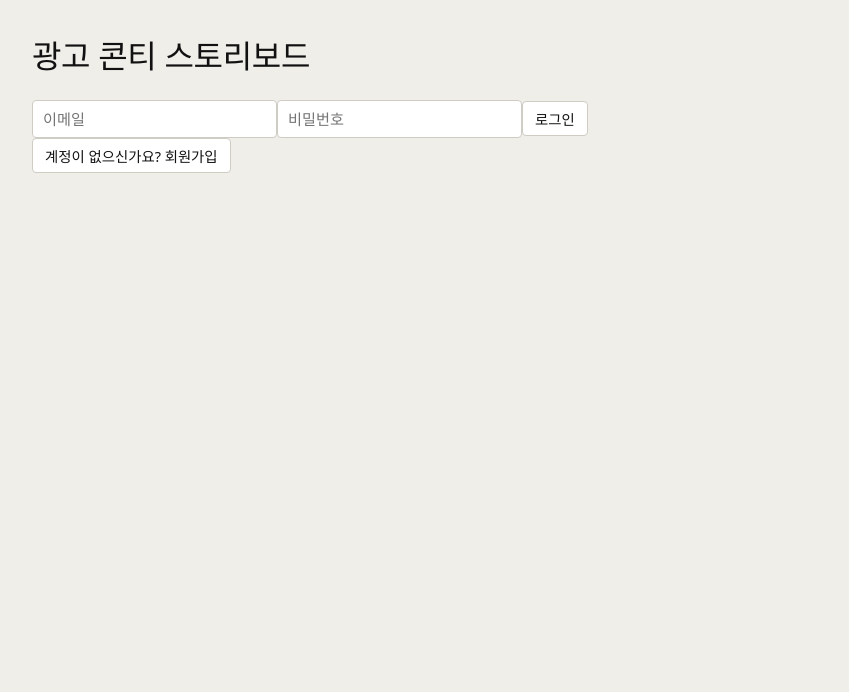
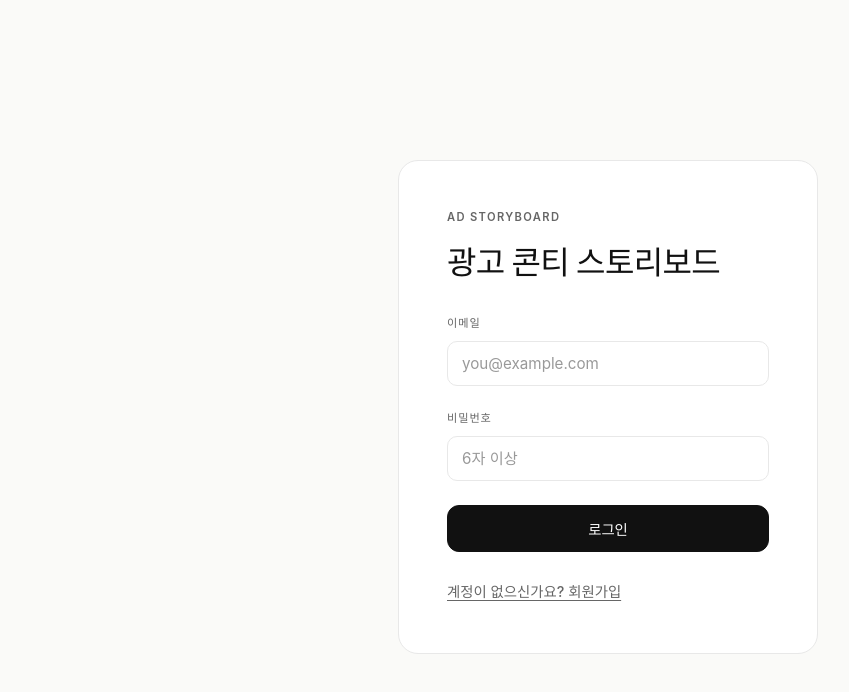
Before and after one commit to marhchneight/ad-storyboard, a React (Vite) app: page /login in a window 1280 px wide. Shown: the top 692 px of the page, without its empty margins (32-881 px from the left). Built offline with nearby package versions, Linux system fonts and the light colour scheme; no server answers.

Commit message:
style: redesign UI with minimal editorial design system (no logic changes)

```diff
--- a/src/index.css
+++ b/src/index.css
@@ -1,11 +1,11 @@
 :root {
-  font-family: system-ui, Avenir, Helvetica, Arial, sans-serif;
-  line-height: 1.5;
+  font-family: -apple-system, BlinkMacSystemFont, 'Inter', 'Helvetica Neue', Arial, sans-serif;
+  line-height: 1.6;
   font-weight: 400;
 
   color-scheme: light;
   color: #111111;
-  background-color: #F0EEE9;
+  background-color: #FAFAF8;
 
   font-synthesis: none;
   text-rendering: optimizeLegibility;
@@ -22,41 +22,157 @@ body {
   display: block;
   min-width: 320px;
   min-height: 100vh;
-  background-color: #F0EEE9;
+  background-color: #FAFAF8;
   color: #111111;
 }
 
 #root {
   max-width: 1200px;
   margin: 0 auto;
-  padding: 32px 24px;
+  padding: 64px 32px;
 }
 
-h1, h2, h3 {
+/* Typography */
+
+h1 {
+  font-size: 2rem;
+  font-weight: 700;
+  letter-spacing: -0.02em;
+  line-height: 1.25;
+  margin: 0 0 8px;
+  color: #111111;
+}
+
+h2 {
+  font-size: 1.4rem;
   font-weight: 600;
   letter-spacing: -0.01em;
+  margin: 0 0 8px;
+  color: #111111;
+}
+
+h3 {
+  font-size: 1.05rem;
+  font-weight: 600;
+  letter-spacing: -0.01em;
+  margin: 0 0 4px;
+  color: #111111;
+}
+
+p {
+  color: #666666;
+  margin: 0;
+}
+
+.eyebrow {
+  font-size: 0.7rem;
+  font-weight: 600;
+  letter-spacing: 0.12em;
+  text-transform: uppercase;
+  color: #666666;
   margin: 0 0 16px;
 }
 
-label {
+.field-label {
   display: block;
-  font-size: 0.85em;
-  font-weight: 500;
-  color: #333333;
-  margin-bottom: 16px;
+  font-size: 0.7rem;
+  font-weight: 600;
+  letter-spacing: 0.08em;
+  text-transform: uppercase;
+  color: #666666;
+  margin-bottom: 8px;
 }
+
+/* Layout */
+
+.page-shell {
+  max-width: 1200px;
+}
+
+.page-shell-narrow {
+  max-width: 560px;
+}
+
+.page-header {
+  display: flex;
+  align-items: flex-start;
+  justify-content: space-between;
+  gap: 24px;
+  margin-bottom: 48px;
+}
+
+.page-header-actions {
+  display: flex;
+  align-items: center;
+  gap: 16px;
+}
+
+/* Cards */
+
+.card {
+  background-color: #FFFFFF;
+  border: 1px solid #E8E8E8;
+  border-radius: 20px;
+  padding: 32px;
+}
+
+.form-card {
+  margin-top: 24px;
+}
+
+.prompt-card {
+  margin-bottom: 40px;
+}
+
+.prompt-card textarea {
+  min-height: 88px;
+}
+
+.auth-page {
+  display: flex;
+  justify-content: center;
+  padding-top: 96px;
+}
+
+.auth-card {
+  width: 100%;
+  max-width: 420px;
+  background-color: #FFFFFF;
+  border: 1px solid #E8E8E8;
+  border-radius: 20px;
+  padding: 48px;
+}
+
+.auth-form {
+  margin: 32px 0 24px;
+}
+
+/* Fields */
+
+.field {
+  margin-bottom: 24px;
+}
+
+/* Form controls */
 
 input,
 textarea,
 select {
+  width: 100%;
   font-family: inherit;
-  font-size: 0.95em;
+  font-size: 0.95rem;
   color: #111111;
-  background-color: #ffffff;
-  border: 1px solid #cfccc4;
-  border-radius: 4px;
-  padding: 8px 10px;
-  margin-top: 4px;
+  background-color: #FFFFFF;
+  border: 1px solid #E8E8E8;
+  border-radius: 10px;
+  padding: 12px 14px;
+  transition: border-color 160ms ease;
+}
+
+textarea {
+  min-height: 64px;
+  resize: vertical;
+  line-height: 1.5;
 }
 
 input:focus,
@@ -66,84 +182,173 @@ select:focus {
   border-color: #111111;
 }
 
+input::placeholder,
+textarea::placeholder {
+  color: #999999;
+}
+
+/* Buttons */
+
 button {
   font-family: inherit;
-  font-size: 0.9em;
-  color: #111111;
-  background-color: #ffffff;
-  border: 1px solid #cfccc4;
-  border-radius: 4px;
-  padding: 6px 12px;
+  font-size: 0.9rem;
+  font-weight: 500;
   cursor: pointer;
+  border-radius: 12px;
+  border: 1px solid transparent;
+  padding: 12px 20px;
+  transition: opacity 160ms ease, transform 160ms ease, border-color 160ms ease, background-color 160ms ease;
 }
 
-button:hover {
+button:disabled {
+  opacity: 0.4;
+  cursor: not-allowed;
+}
+
+.btn-primary,
+a.btn-primary {
+  display: inline-flex;
+  align-items: center;
+  justify-content: center;
+  background-color: #111111;
+  color: #FFFFFF;
+  border-color: #111111;
+  text-decoration: none;
+}
+
+.btn-primary:hover:not(:disabled) {
+  opacity: 0.85;
+}
+
+.btn-block {
+  width: 100%;
+}
+
+.btn-secondary {
+  background-color: #FFFFFF;
+  color: #111111;
+  border-color: #E8E8E8;
+}
+
+.btn-secondary:hover:not(:disabled) {
   border-color: #111111;
 }
 
-button:disabled {
-  color: #999999;
-  cursor: not-allowed;
+.btn-small {
+  padding: 6px 12px;
+  font-size: 0.8rem;
+  border-radius: 8px;
 }
 
-a {
+.btn-text {
+  background: none;
+  border: none;
+  padding: 4px 0;
+  color: #666666;
+  text-decoration: underline;
+  text-underline-offset: 3px;
+}
+
+.btn-text:hover:not(:disabled) {
   color: #111111;
 }
 
+/* Error */
+
 .error {
-  color: #b3261e;
-  font-size: 0.85em;
-  margin: 4px 0;
+  color: #B3261E;
+  font-size: 0.8rem;
+  margin: 8px 0;
 }
 
-.header {
-  display: flex;
-  align-items: center;
-  justify-content: space-between;
-  margin-bottom: 16px;
+/* Project grid */
+
+.project-grid {
+  display: grid;
+  grid-template-columns: repeat(auto-fill, minmax(240px, 1fr));
+  gap: 24px;
+}
+
+.project-card {
+  display: block;
+  background-color: #FFFFFF;
+  border: 1px solid #E8E8E8;
+  border-radius: 16px;
+  padding: 24px;
+  text-decoration: none;
+  color: inherit;
+  transition: transform 160ms ease, border-color 160ms ease;
+}
+
+.project-card:hover {
+  border-color: #111111;
+  transform: translateY(-2px);
+}
+
+.empty-state {
+  border: 1px dashed #E8E8E8;
+  border-radius: 20px;
+  padding: 64px 24px;
+  text-align: center;
+}
+
+/* Cut table */
+
+.cut-table-wrap {
+  background-color: #FFFFFF;
+  border: 1px solid #E8E8E8;
+  border-radius: 20px;
+  overflow: hidden;
+  margin-bottom: 24px;
 }
 
 .cut-table {
   width: 100%;
   border-collapse: collapse;
-  margin-top: 16px;
-  background-color: #ffffff;
 }
 
 .cut-table th,
 .cut-table td {
-  border: 1px solid #d9d6cd;
-  padding: 10px;
+  padding: 20px;
   vertical-align: top;
   text-align: left;
+  border-bottom: 1px solid #E8E8E8;
+}
+
+.cut-table tbody tr:last-child th,
+.cut-table tbody tr:last-child td {
+  border-bottom: none;
 }
 
 .cut-table th {
-  background-color: #E7E4DC;
+  font-size: 0.7rem;
   font-weight: 600;
-  font-size: 0.85em;
-  color: #333333;
+  letter-spacing: 0.08em;
+  text-transform: uppercase;
+  color: #666666;
+  background-color: #FAFAF8;
+  border-bottom: 1px solid #E8E8E8;
 }
 
 .drag-handle-cell {
   width: 24px;
   text-align: center;
-  background-color: #E7E4DC;
 }
 
 .drag-handle {
   cursor: grab;
-  color: #666666;
+  color: #999999;
 }
 
 .cut-cell-index {
   width: 40px;
   text-align: center;
   font-weight: 600;
+  color: #666666;
 }
 
 .cut-cell-image {
-  width: 180px;
+  width: 190px;
 }
 
 .cut-thumb {
@@ -151,9 +356,9 @@ a {
   height: 160px;
   object-fit: cover;
   display: block;
-  margin-bottom: 6px;
-  border: 1px solid #d9d6cd;
-  border-radius: 4px;
+  margin-bottom: 10px;
+  border: 1px solid #E8E8E8;
+  border-radius: 12px;
 }
 
 .cut-thumb-placeholder {
@@ -161,23 +366,21 @@ a {
   align-items: center;
   justify-content: center;
   color: #999999;
-  background-color: #F0EEE9;
-  border: 1px dashed #cfccc4;
-  border-radius: 4px;
+  background-color: #FAFAF8;
+  border: 1px dashed #E8E8E8;
+  border-radius: 12px;
   text-align: center;
-  font-size: 0.85em;
+  font-size: 0.8rem;
 }
 
 .cut-download-btn {
   display: block;
-  margin-bottom: 6px;
+  margin-bottom: 8px;
 }
 
 .cut-cell textarea,
 .cut-cell input {
   width: 100%;
-  box-sizing: border-box;
-  margin-top: 0;
 }
 
 .cut-cell-actions {
--- a/src/pages/EditorPage.tsx
+++ b/src/pages/EditorPage.tsx
@@ -77,21 +77,29 @@ export default function EditorPage() {
     }
   }
 
-  if (!project) return <div>로딩 중...</div>;
+  if (!project) return <div className="page-shell">로딩 중...</div>;
 
   return (
-    <div className="editor-page">
+    <div className="page-shell">
+      <div className="page-header">
+        <div>
+          <p className="eyebrow">Storyboard</p>
           <h1>{project.title}</h1>
-      <button type="button" onClick={handleExportPdf} disabled={exporting}>
+        </div>
+        <button type="button" className="btn-primary" onClick={handleExportPdf} disabled={exporting}>
           {exporting ? 'PDF 생성 중...' : 'PDF로 내보내기'}
         </button>
-      <label>
-        전체 콘셉트 프롬프트
+      </div>
+
+      <div className="card prompt-card">
+        <span className="field-label">전체 콘셉트 프롬프트</span>
         <textarea value={overallPrompt} onChange={(e) => setOverallPrompt(e.target.value)}
           onBlur={saveOverallPrompt} />
-      </label>
+      </div>
+
       <DndContext sensors={sensors} collisionDetection={closestCenter} onDragEnd={handleDragEnd}>
         <SortableContext items={cuts.map((c) => c.id)} strategy={verticalListSortingStrategy}>
+          <div className="cut-table-wrap">
             <table className="cut-table">
               <thead>
                 <tr>
@@ -117,10 +125,11 @@ export default function EditorPage() {
                 ))}
               </tbody>
             </table>
+          </div>
         </SortableContext>
       </DndContext>
       {error && <p className="error">{error}</p>}
-      <button type="button" onClick={handleAddCut}>컷 추가</button>
+      <button type="button" className="btn-secondary" onClick={handleAddCut}>+ 컷 추가</button>
     </div>
   );
 }
--- a/src/pages/LoginPage.tsx
+++ b/src/pages/LoginPage.tsx
@@ -24,19 +24,30 @@ export default function LoginPage() {
   }
 
   return (
-    <div className="login-page">
+    <div className="auth-page">
+      <div className="auth-card">
+        <p className="eyebrow">Ad Storyboard</p>
         <h1>광고 콘티 스토리보드</h1>
-      <form onSubmit={handleSubmit}>
-        <input type="email" placeholder="이메일" value={email}
+        <form onSubmit={handleSubmit} className="auth-form">
+          <div className="field">
+            <span className="field-label">이메일</span>
+            <input type="email" placeholder="you@example.com" value={email}
               onChange={(e) => setEmail(e.target.value)} required />
-        <input type="password" placeholder="비밀번호" value={password}
+          </div>
+          <div className="field">
+            <span className="field-label">비밀번호</span>
+            <input type="password" placeholder="6자 이상" value={password}
               onChange={(e) => setPassword(e.target.value)} required minLength={6} />
+          </div>
           {error && <p className="error">{error}</p>}
-        <button type="submit">{mode === 'signin' ? '로그인' : '회원가입'}</button>
+          <button type="submit" className="btn-primary btn-block">
+            {mode === 'signin' ? '로그인' : '회원가입'}
+          </button>
         </form>
-      <button type="button" onClick={() => setMode(mode === 'signin' ? 'signup' : 'signin')}>
+        <button type="button" className="btn-text" onClick={() => setMode(mode === 'signin' ? 'signup' : 'signin')}>
           {mode === 'signin' ? '계정이 없으신가요? 회원가입' : '이미 계정이 있으신가요? 로그인'}
         </button>
       </div>
+    </div>
   );
 }
--- a/src/pages/ProjectListPage.tsx
+++ b/src/pages/ProjectListPage.tsx
@@ -12,22 +12,39 @@ export default function ProjectListPage() {
     listProjects().then(setProjects);
   }, []);
 
+  const styleLabel: Record<string, string> = {
+    sketch: '스케치형',
+    animation: '애니메이션형',
+    live_action: '실사형',
+  };
+
   return (
-    <div className="project-list-page">
-      <div className="header">
-        <h1>내 스토리보드</h1>
-        <button onClick={() => signOut()}>로그아웃</button>
+    <div className="page-shell">
+      <div className="page-header">
+        <div>
+          <p className="eyebrow">Ad Storyboard</p>
+          <h1>내 스토리보드</h1>
+        </div>
+        <div className="page-header-actions">
+          <Link to="/projects/new" className="btn-primary">새 프로젝트</Link>
+          <button className="btn-text" onClick={() => signOut()}>로그아웃</button>
+        </div>
       </div>
-      <Link to="/projects/new">새 프로젝트</Link>
-      <ul>
-        {projects.map((p) => (
-          <li key={p.id}>
-            <Link to={`/projects/${p.id}`}>{p.title}</Link>
-            <span> ({p.style})</span>
-          </li>
-        ))}
-      </ul>
-      {projects.length === 0 && <p>아직 만든 프로젝트가 없어요.</p>}
+
+      {projects.length === 0 ? (
+        <div className="empty-state">
+          <p>아직 만든 프로젝트가 없어요.</p>
+        </div>
+      ) : (
+        <div className="project-grid">
+          {projects.map((p) => (
+            <Link to={`/projects/${p.id}`} key={p.id} className="project-card">
+              <span className="field-label">{styleLabel[p.style] ?? p.style}</span>
+              <h3>{p.title}</h3>
+            </Link>
+          ))}
+        </div>
+      )}
     </div>
   );
 }
```
Also changed, not shown: src/components/CutCard.tsx (+4 -4 lines), src/pages/NewProjectPage.tsx (+18 -15 lines). Lines whose indentation alone changed are shown as unchanged.
